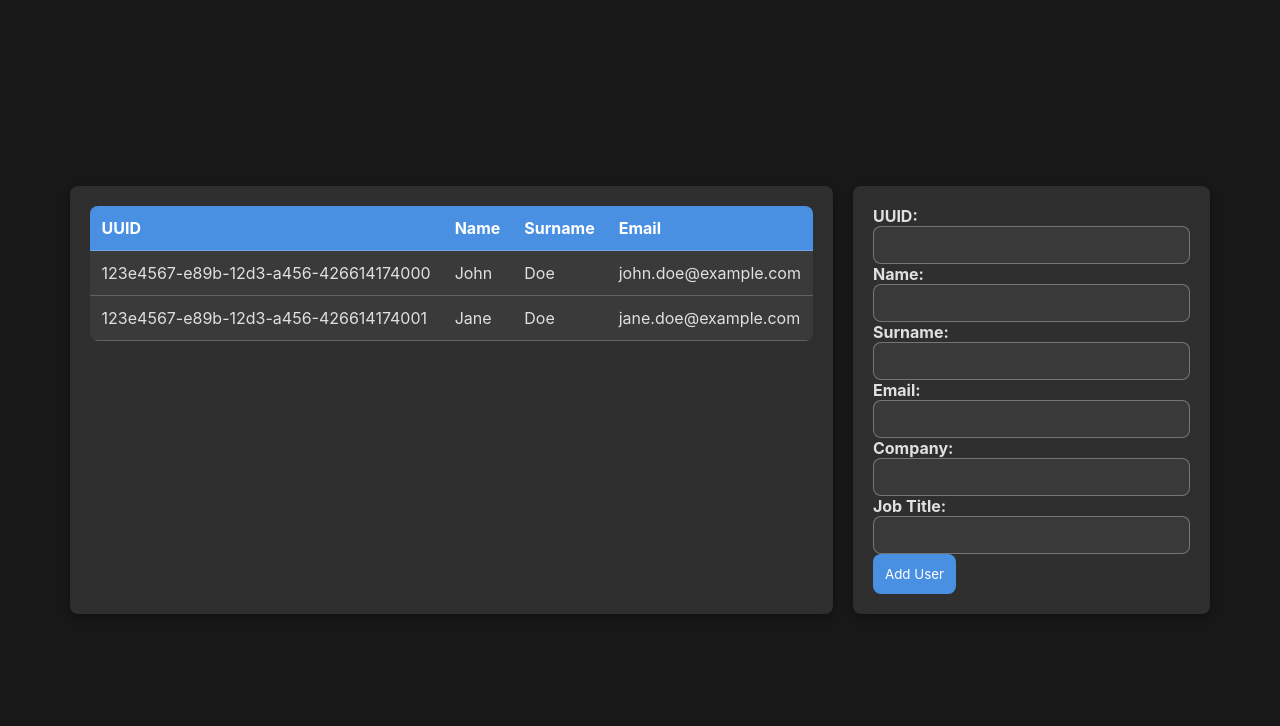
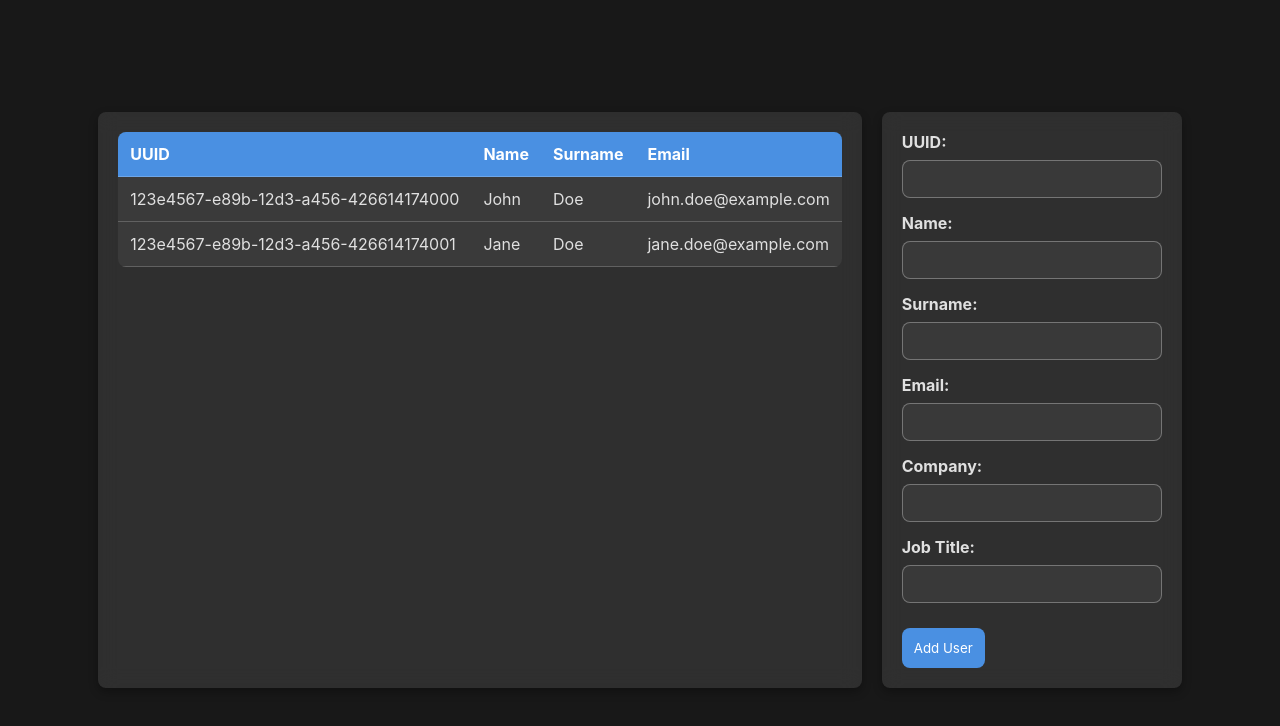
Before and after one commit to idncod/fe-preqin, a React app: page / in a window 1280 px wide. Shown: the top 726 px of the page. Built offline with nearby package versions, Linux system fonts and the light colour scheme; the HTML template or start-up script is replaced by a standard one.

Commit message:
add tweaks to styling of the form and its container

```diff
--- a/src/components/users/UserForm/UserForm.module.scss
+++ b/src/components/users/UserForm/UserForm.module.scss
@@ -3,12 +3,18 @@
 .form {
   display: flex;
   flex-direction: column;
-  gap: 10px;
+  gap: 15px;
 }
 
 label {
   font-weight: bold;
   color: $text-color;
+  display: block;
+  margin-bottom: 8px;
+}
+
+.field {
+margin-bottom: 15px;
 }
 
 input {
@@ -34,6 +40,7 @@ button {
   border-radius: $border-radius;
   cursor: pointer;
   transition: $transition;
+  margin-top: 10px;
 
   &:hover {
     background: darken($primary-color, 10%);
--- a/src/components/users/UserForm/UserForm.tsx
+++ b/src/components/users/UserForm/UserForm.tsx
@@ -17,28 +17,28 @@ const UserForm: React.FC = () => {
     return (
         <div className={styles.formContainer}>
             <form onSubmit={handleSubmit}>
-                <div>
+                <div className={styles.field}>
                     <label>UUID:</label>
                     <input type="text" value={uuid} onChange={(e) => setUuid(e.target.value)} required
                            disabled />
                 </div>
-                <div>
+                <div className={styles.field}>
                     <label>Name:</label>
                     <input type="text" value={name} onChange={(e) => setName(e.target.value)} required/>
                 </div>
-                <div>
+                <div className={styles.field}>
                     <label>Surname:</label>
                     <input type="text" value={surname} onChange={(e) => setSurname(e.target.value)} required/>
                 </div>
-                <div>
+                <div className={styles.field}>
                     <label>Email:</label>
                     <input type="email" value={email} onChange={(e) => setEmail(e.target.value)} required/>
                 </div>
-                <div>
+                <div className={styles.field}>
                     <label>Company:</label>
                     <input type="text" value={company} onChange={(e) => setCompany(e.target.value)} required/>
                 </div>
-                <div>
+                <div className={styles.field}>
                     <label>Job Title:</label>
                     <input type="text" value={jobTitle} onChange={(e) => setJobTitle(e.target.value)} required/>
                 </div>
--- a/src/globals.scss
+++ b/src/globals.scss
@@ -29,4 +29,5 @@ body {
   padding: 20px;
   backdrop-filter: blur(10px);
   box-shadow: 0 4px 10px rgba(0, 0, 0, 0.3);
+  min-width: 300px;
 }
```
